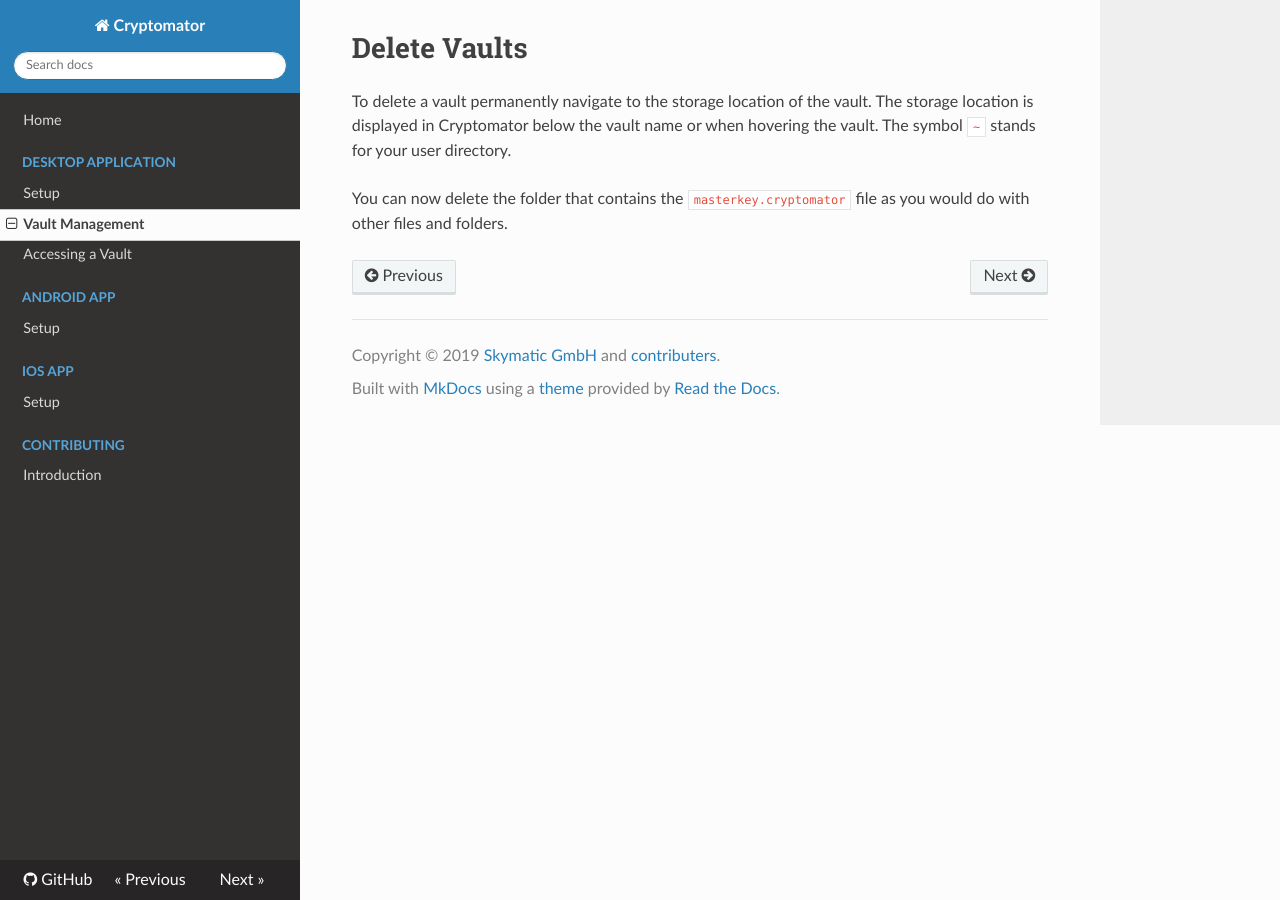
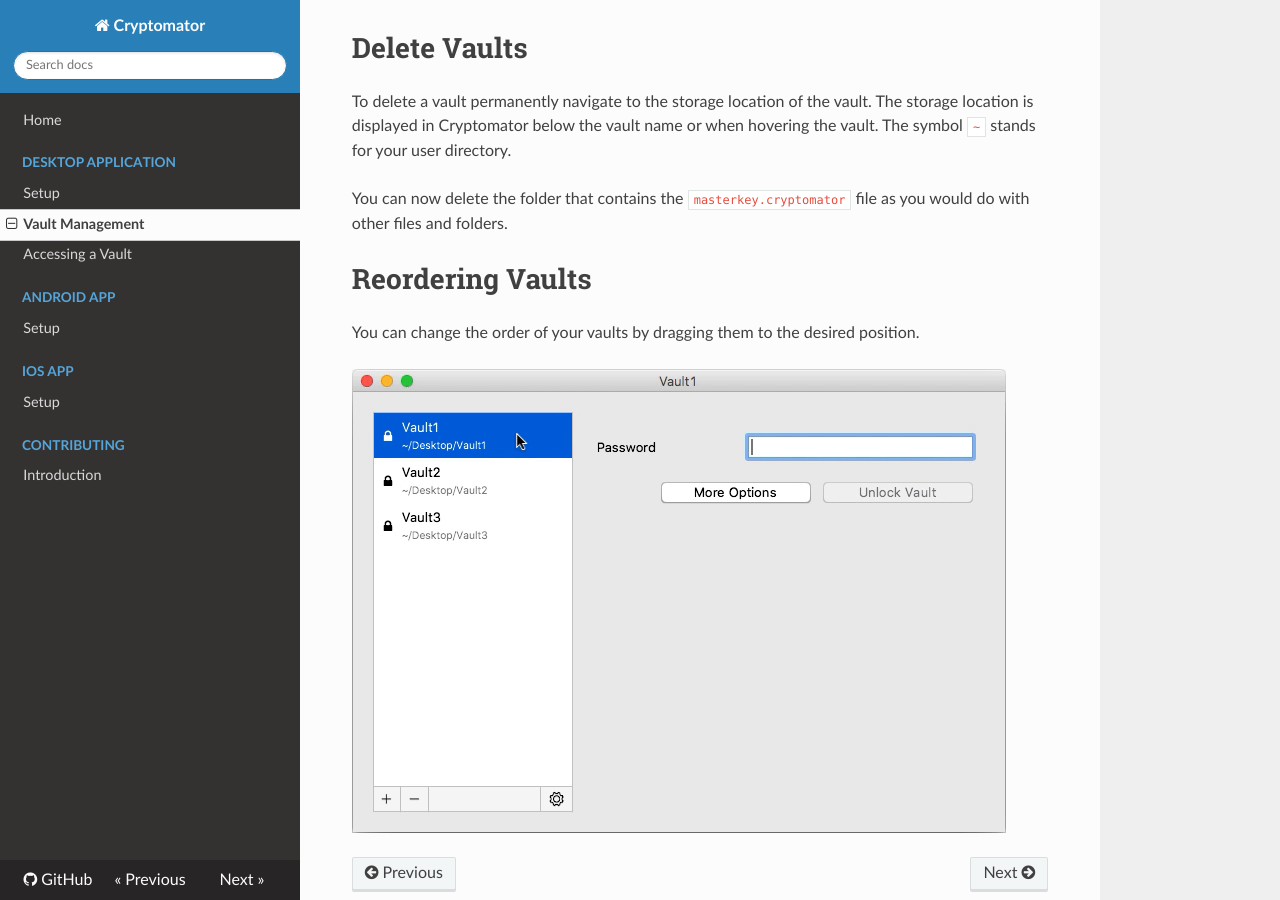
Before and after one commit to cryptomator/docs, an MkDocs documentation site: the page built from docs/desktop/vault-management.md, in a window 1280 px wide and 900 px high, scrolled down 1261 px. Built offline with MkDocs 1.6.1, drawn with Linux system fonts in a browser that asks for light colours; nearby versions of some CDN libraries.

Commit message:
Added "reordering vaults" section

```diff
--- a/docs/desktop/vault-management.md
+++ b/docs/desktop/vault-management.md
@@ -18,3 +18,9 @@
 To delete a vault permanently navigate to the storage location of the vault. The storage location is displayed in Cryptomator below the vault name or when hovering the vault. The symbol `~` stands for your user directory.
 
 You can now delete the folder that contains the `masterkey.cryptomator` file as you would do with other files and folders.
+
+# Reordering Vaults
+
+You can change the order of your vaults by dragging them to the desired position.
+
+![How to reorder vaults](../img/move-vaults.gif)
```
Also changed, not shown: docs/img/move-vaults.gif (added).
